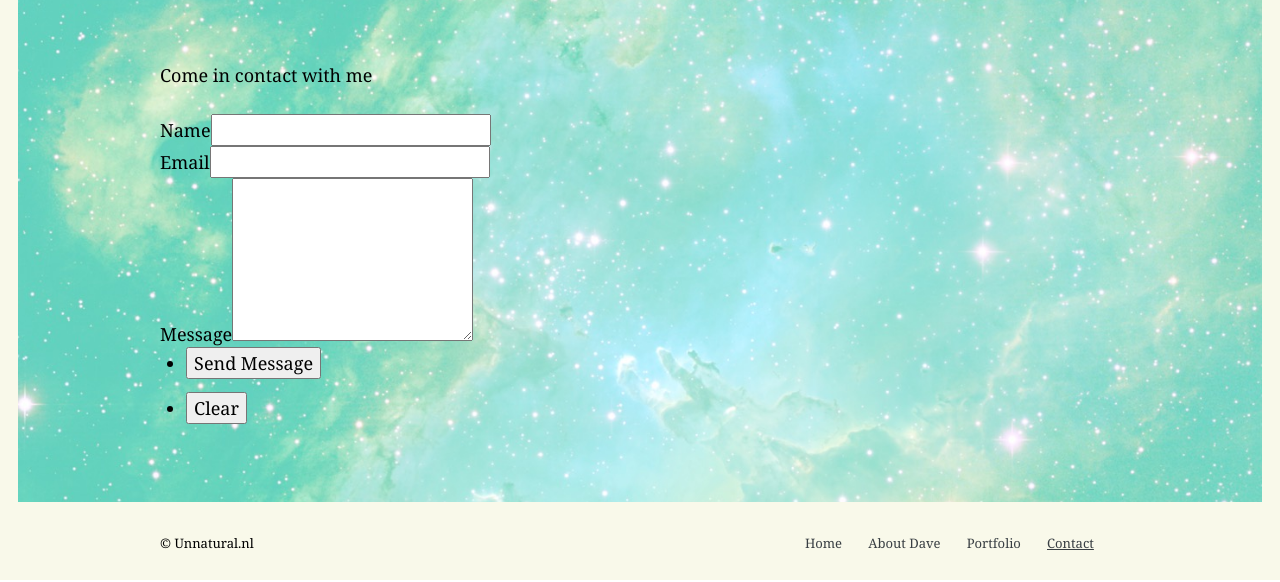
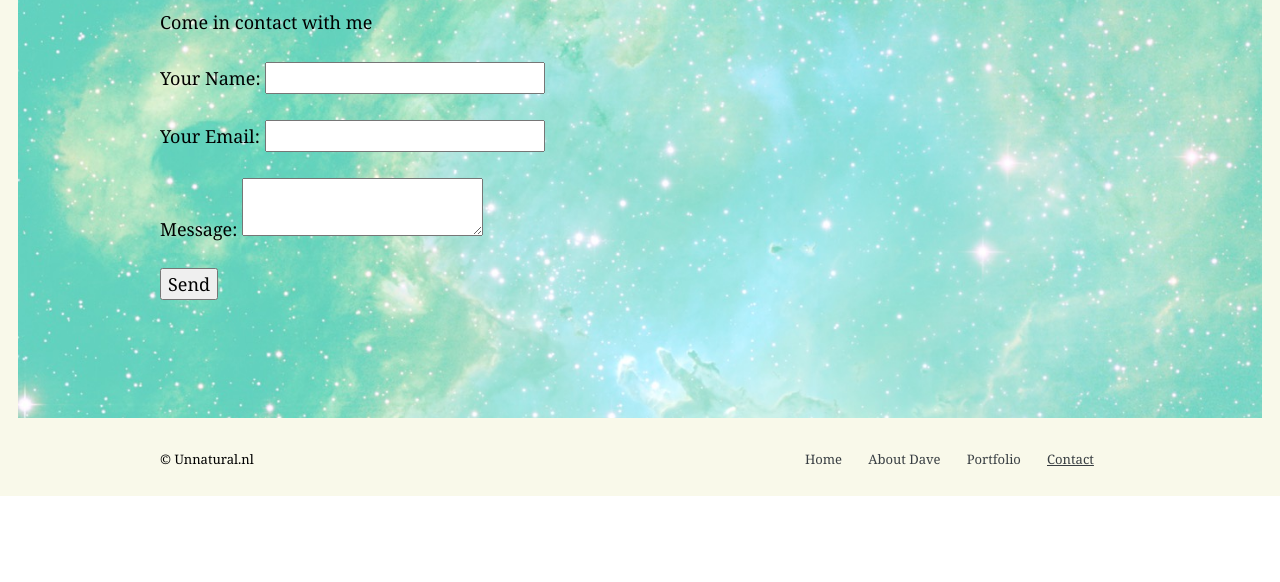
Before and after one commit to h00x/portfolio-website, a Gatsby site: page /contact in a window 1280 px wide. Shown: the part 304-886 px from the top of the page. After the commit the page ends 802 px from the top, so only its background shows below. Built offline with nearby package versions, Linux system fonts and the light colour scheme; Gatsby itself is replaced by a stand-in of ours; some packages are replaced by stand-ins of ours; what typography-theme-lawton would draw is missing.

Commit message:
Changed the form handeling to netlify example

```diff
--- a/src/pages/contact.js
+++ b/src/pages/contact.js
@@ -12,28 +12,26 @@ const ContactPage = ({ data }) => (
       colors={data.site.siteMetadata.colors}
     >
       <h1>{data.site.siteMetadata.pages.contact.name}</h1>
-      <p style={{ marginTop: rhythm(3) }}>Come in contact with me</p>
-      <form method="POST" netlify="true">
-        <div className="field half first">
-          <label htmlFor="name">Name</label>
-          <input type="text" name="name" id="name" />
-        </div>
-        <div className="field half">
-          <label htmlFor="email">Email</label>
-          <input type="text" name="email" id="email" />
-        </div>
-        <div className="field">
-          <label htmlFor="message">Message</label>
-          <textarea name="message" id="message" rows="6" />
-        </div>
-        <ul className="actions">
-          <li>
-            <input type="submit" value="Send Message" className="special" />
-          </li>
-          <li>
-            <input type="reset" value="Clear" />
-          </li>
-        </ul>
+      <p style={{ marginTop: rhythm(1) }}>Come in contact with me</p>
+      <form name="contact" method="POST" data-netlify="true">
+        <p>
+          <label>
+            Your Name: <input type="text" name="name" />
+          </label>
+        </p>
+        <p>
+          <label>
+            Your Email: <input type="email" name="email" />
+          </label>
+        </p>
+        <p>
+          <label>
+            Message: <textarea name="message" />
+          </label>
+        </p>
+        <p>
+          <button type="submit">Send</button>
+        </p>
       </form>
     </Layout>
   </Container>
```
